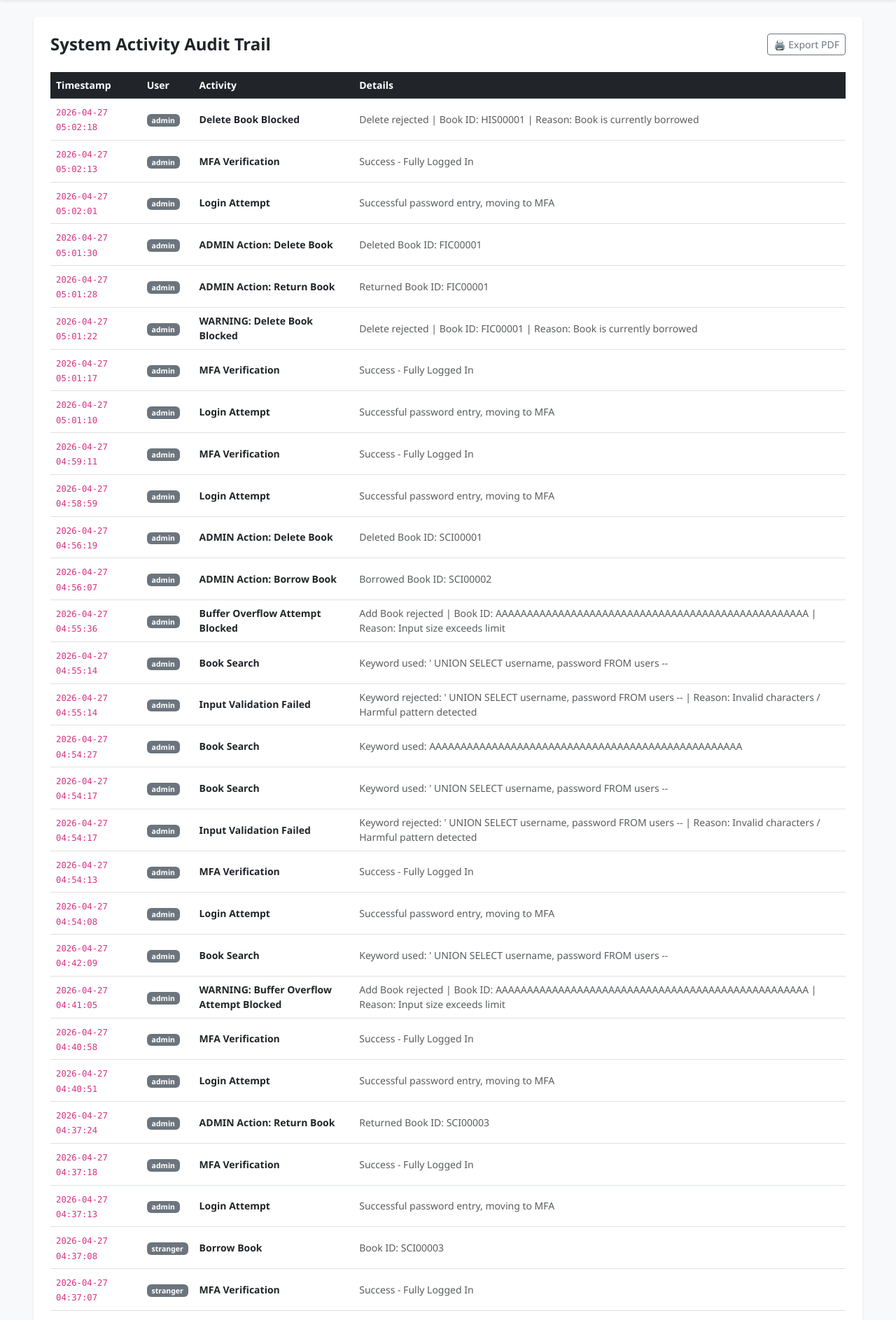
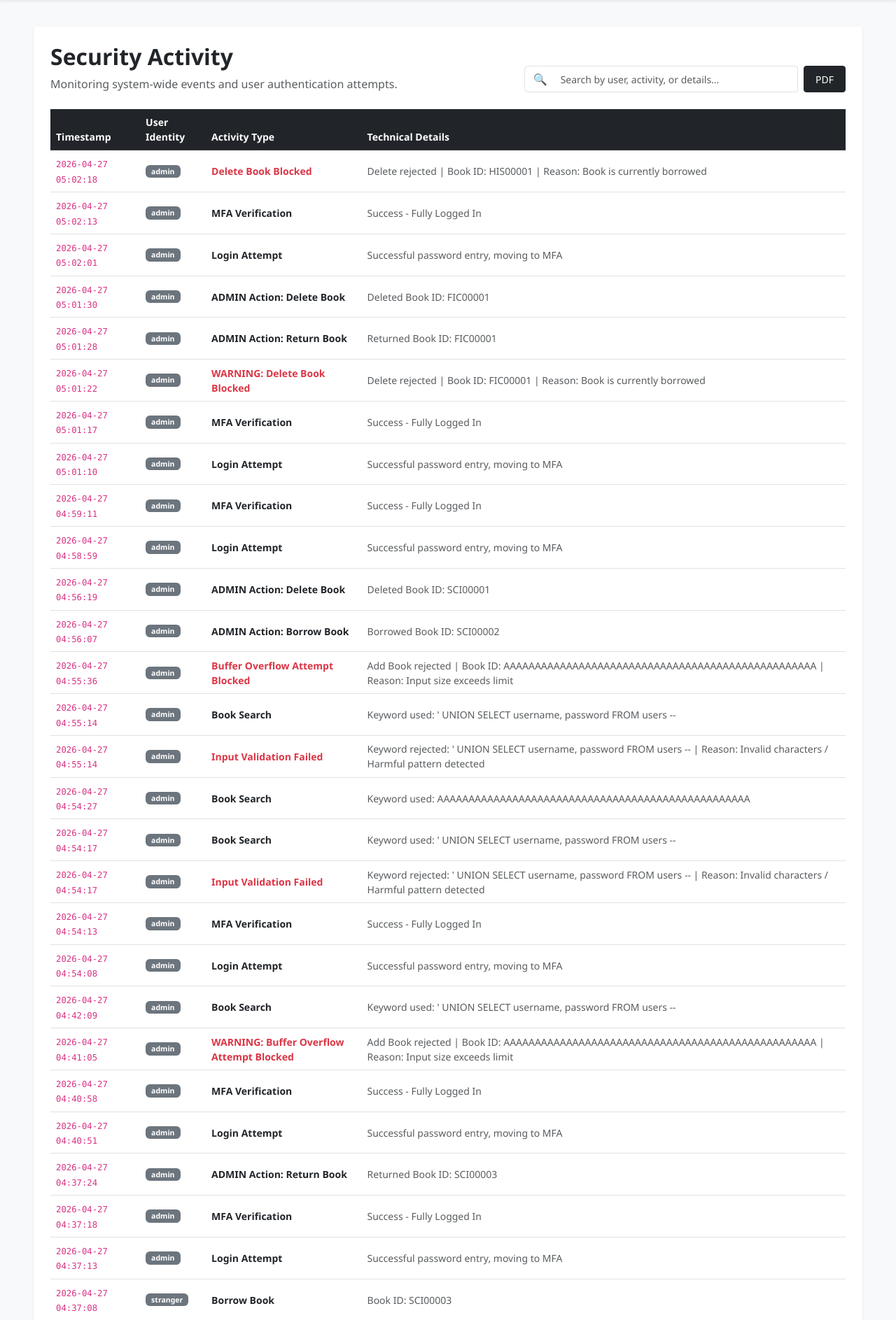
Before and after one commit to fathulnaim/AgeisLibrary, a Flask app: page /admin/logs in a window 1280 px wide. Shown: the part 56-1943 px from the top of the page at 70% size. Run offline with Flask 3, Linux system fonts and the light colour scheme; a user stored in the database is signed in; data comes from the database, SQL or seed files in the repository; both versions use the stored data as it was after the commit.

Commit message:
Update log

```diff
--- /dev/null
+++ b/DEMO.txt
@@ -0,0 +1 @@
+' UNION SELECT username, password FROM users --
--- a/app.py
+++ b/app.py
@@ -154,7 +154,7 @@ def mfa():
     username = session.get('temp_user')
     # --- TIME CALCULATION ---
     now = time.time()
-    remaining = int(10 - (now - session.get('mfa_time', now)))
+    remaining = int(60 - (now - session.get('mfa_time', now)))
 
     if request.method == 'POST':
         # --- SCENARIO 1: EXPIRED OTP ---
@@ -376,15 +376,18 @@ def reset_password_final():
 def search():
     query = request.form.get('book_id')
     current_user = session.get('user', 'Guest')
+    current_role = session.get('role')
     add_log(current_user, "Book Search", f"Keyword used: {query}")
 
     # Help to prevent buffer overflow
     if len(query) > 50:
         flash("SECURITY ALERT: Search buffer exceeded! (Max 50 characters)")
+        add_log(session['user'],"Input Validation Failed",f"Keyword rejected: {query} | Reason: Input length exceeded")
         return redirect(url_for('home'))
 
     if not is_valid_input(query, 50, r"^[a-zA-Z0-9 ]*$"):
         flash("Input Validation Error: Invalid characters detected.", "danger")
+        add_log(session['user'],"Input Validation Failed",f"Keyword rejected: {query} | Reason: Invalid characters / Harmful pattern detected")
         return redirect(url_for('home'))
 
     db = get_db()
@@ -400,7 +403,7 @@ def search():
     all_books = db.execute("SELECT * FROM books").fetchall()
     stats = {'total': total_books, 'available': available_books, 'rented': borrowed_books, 'my_books': 0, 'users': total_users}
 
-    return render_template('dashboard.html', results=results, query=query, stats=stats, all_books=all_books, user=session.get('user'))
+    return render_template('dashboard.html', results=results, query=query, stats=stats, all_books=all_books, user=session.get('user'), role=current_role)
 
 
 # Admin features
@@ -425,8 +428,9 @@ def add_book():
 
     # Buffer overflow prevention
     if len(bid) > 8:
-        flash("CRITICAL: Buffer Overflow! Book ID is too long (Max 8).")
-
+        flash("CRITICAL: Buffer Overflow! Book ID is too long (Max 8).", "danger")
+        add_log(session['user'],"Buffer Overflow Attempt Blocked",
+        f"Add Book rejected | Book ID: {bid} | Reason: Input size exceeds limit")
         # Fetch list of books
         all_books = db.execute("SELECT * FROM books").fetchall()
 
@@ -438,19 +442,19 @@ def add_book():
                                cat=cat)
 
         # Validate search input
-    if is_valid_input(bid, 8) and is_valid_input(title, 50):
+    if is_valid_input(bid, 8) and is_valid_input(title, 50, r"^[a-zA-Z0-9\s.,-/]*$"):
         try:
             db.execute("INSERT INTO books VALUES (?, ?, ?, 'Available', NULL)", (bid, title, cat))
             db.commit()
             add_log(session['user'], "ADMIN Action: Add Book", f"Added Book ID: {bid}")
-            flash("Success: Book added.")
+            flash("Success: Book added.", "success")
             return redirect('/admin') # Use redirect on success to clear the form
         except Exception as e:
-            flash("Error: Database Collision (ID already exists).")
+            flash("Error: Database Collision (ID already exists).", "danger")
             all_books = db.execute("SELECT * FROM books").fetchall()
             return render_template('admin.html', books=all_books, sticky_bid=bid, sticky_title=title)
     else:
-        flash("Validation Error: Invalid characters detected.")
+        flash("Validation Error: Invalid characters detected.", "danger")
         all_books = db.execute("SELECT * FROM books").fetchall()
         return render_template('admin.html', books=all_books, sticky_bid=bid, sticky_title=title)
 
@@ -480,19 +484,50 @@ def return_b():
     db.commit()
 
     add_log(session['user'], "ADMIN Action: Return Book", f"Returned Book ID: {bid}")
-    flash(f"Management Alert: Book {bid} has been forcibly returned by Admin.")
+    flash(f"Management Alert: Book {bid} has been forcibly returned by Admin.", "warning")
     return redirect('/admin')
 
 # Delete book record
 @app.route('/admin/delete', methods=['POST'])
 def delete_book():
-    if session.get('role') != 'admin': return redirect('/')
+    if session.get('role') != 'admin':
+        return redirect('/')
+
     bid = request.form.get('book_id')
     db = get_db()
+
+    # Check from books table
+    book = db.execute(
+        "SELECT status FROM books WHERE book_id = ?",
+        (bid,)
+    ).fetchone()
+
+    if not book:
+        flash("Book not found.", "danger")
+        return redirect('/admin')
+
+    if book['status'] == 'Borrowed':
+        flash("Cannot delete: Book is currently borrowed.", "danger")
+
+        add_log(
+            session['user'],
+            "Delete Book Blocked",
+            f"Delete rejected | Book ID: {bid} | Reason: Book is currently borrowed"
+        )
+
+        return redirect('/admin')
+
+    # Safe to delete
     db.execute("DELETE FROM books WHERE book_id = ?", (bid,))
     db.commit()
-    add_log(session['user'], "ADMIN Action: Delete Book", f"Deleted Book ID: {bid}")
-    flash("Book deleted!")
+
+    add_log(
+        session['user'],
+        "ADMIN Action: Delete Book",
+        f"Deleted Book ID: {bid}"
+    )
+
+    flash("Book deleted!", "success")
     return redirect('/admin')
 
 # Student borrow features
@@ -513,7 +548,7 @@ def student_borrow(book_id):
         add_log(session['user'], "Borrow Book", f"Book ID: {book_id}")
         flash(f"Success! You have borrowed {book_id}", "success")
     else:
-        flash("This book is already borrowed by someone else!")
+        flash("This book is already borrowed by someone else!", "danger")
 
     return redirect('/dashboard')
 
--- a/init_db.py
+++ b/init_db.py
@@ -9,9 +9,7 @@ def initialize():
 
     # 1. To initialize user and admin
     cursor.execute("INSERT INTO users VALUES (?, ?, ?, ?)",
-                   ("admin", "admin@library.com", generate_password_hash("admin1234"), "admin"))
-    cursor.execute("INSERT INTO users VALUES (?, ?, ?, ?)",
-                   ("naim", "naim@gmail.com", generate_password_hash("naim1234"), "user"))
+                   ("admin", "admin@library.com", generate_password_hash("admin123"), "admin"))
 
     # 2. List of books
     sample_books = [
--- a/templates/admin_logs.html
+++ b/templates/admin_logs.html
@@ -1,13 +1,15 @@
 <!DOCTYPE html>
-<html>
+<html lang="id">
 <head>
+    <meta charset="UTF-8">
+    <meta name="viewport" content="width=device-width, initial-scale=1.0">
     <link href="https://cdn.jsdelivr.net/npm/bootstrap@5.3.0/dist/css/bootstrap.min.css" rel="stylesheet">
     <link rel="stylesheet" href="/static/style.css">
-	<title>AgeisLibrary</title>
+    <title>AegisLibrary</title>
 </head>
-<body style="background-color: #f8f9fa;">
+<body style="background-color: #f8f9fa; padding-top: 70px;">
 
-<nav class="navbar navbar-dark bg-dark px-4 shadow-sm">
+<nav class="navbar navbar-dark bg-dark px-4 shadow-sm fixed-top">
     <span class="navbar-brand fw-bold">🛡️ Security Audit Logs</span>
     <div>
         <a href="/admin" class="btn btn-outline-info btn-sm">Back to Admin Panel</a>
@@ -16,19 +18,31 @@
 
 <div class="container-fluid mt-4 px-5">
     <div class="card border-0 shadow-sm p-4">
-        <div class="d-flex justify-content-between align-items-center mb-4">
-            <h4 class="fw-bold m-0">System Activity Audit Trail</h4>
-            <button class="btn btn-sm btn-outline-secondary" onclick="window.print()">🖨️ Export PDF</button>
+
+        <div class="row align-items-end mb-4">
+            <div class="col-md-7">
+                <h2 class="fw-bold">Security Activity</h2>
+                <p class="text-muted mb-0">Monitoring system-wide events and user authentication attempts.</p>
+            </div>
+            <div class="col-md-5">
+                <div class="d-flex gap-2">
+                    <div class="input-group">
+                        <span class="input-group-text bg-white border-end-0">🔍</span>
+                        <input type="text" id="logSearch" class="form-control form-control-sm border-start-0" placeholder="Search by user, activity, or details..." style="outline: none; box-shadow: none;">
+                    </div>
+                    <button class="btn btn-sm btn-dark px-3" onclick="window.print()">PDF</button>
+                </div>
+            </div>
         </div>
 
         <div class="table-responsive">
-            <table class="table table-hover align-middle small">
+            <table class="table table-hover align-middle small" id="logTable">
                 <thead class="table-dark">
                     <tr>
                         <th>Timestamp</th>
-                        <th>User</th>
-                        <th>Activity</th>
-                        <th>Details</th>
+                        <th>User Identity</th>
+                        <th>Activity Type</th>
+                        <th>Technical Details</th>
                     </tr>
                 </thead>
                 <tbody>
@@ -36,10 +50,20 @@
                     <tr>
                         <td class="text-muted"><code>{{ log.timestamp }}</code></td>
                         <td>
-                            <span class="badge bg-secondary">{{ log.username }}</span>
+                            <div class="d-flex align-items-center">
+                                <span class="badge bg-secondary px-2 py-1">{{ log.username }}</span>
+                            </div>
                         </td>
-                        <td class="fw-bold">{{ log.activity }}</td>
-                        <td class="text-muted italic">{{ log.details }}</td>
+                        <td>
+                            {% if 'Success' in log.activity or 'Finalized' in log.activity %}
+                                <span class="text-success fw-bold">{{ log.activity }}</span>
+                            {% elif 'Failed' in log.activity or 'Blocked' in log.activity %}
+                                <span class="text-danger fw-bold">{{ log.activity }}</span>
+                            {% else %}
+                                <span class="fw-bold">{{ log.activity }}</span>
+                            {% endif %}
+                        </td>
+                        <td class="text-muted font-italic">{{ log.details }}</td>
                     </tr>
                     {% endfor %}
                 </tbody>
@@ -47,5 +71,26 @@
         </div>
     </div>
 </div>
+
+<script>
+    document.getElementById('logSearch').addEventListener('keyup', function() {
+        let filter = this.value.toLowerCase();
+        let table = document.getElementById('logTable');
+        let tr = table.getElementsByTagName('tbody')[0].getElementsByTagName('tr');
+
+        for (let i = 0; i < tr.length; i++) {
+            let userCell = tr[i].cells[1].textContent.toLowerCase();
+            let activityCell = tr[i].cells[2].textContent.toLowerCase();
+            let detailsCell = tr[i].cells[3].textContent.toLowerCase();
+
+            if (userCell.includes(filter) || activityCell.includes(filter) || detailsCell.includes(filter)) {
+                tr[i].style.display = "";
+            } else {
+                tr[i].style.display = "none";
+            }
+        }
+    });
+</script>
+
 </body>
 </html>
```
Also changed, not shown: templates/admin.html (+10 -7 lines), library.db.
